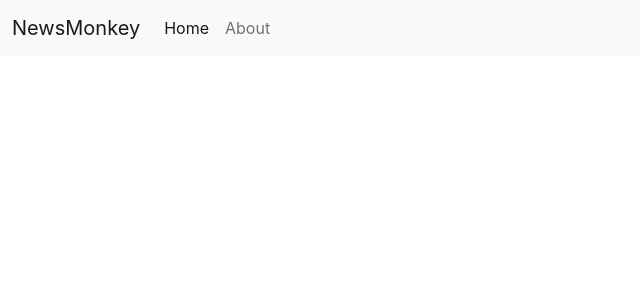
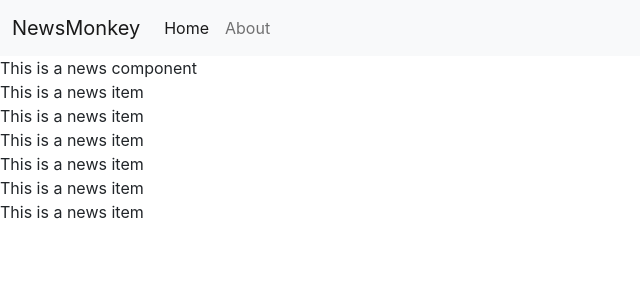
Before and after one commit to panditdhamdhere/Newsapp, a React (Create React App) app in the folder newsapp/: page / in a window 1280 px wide. Shown: the top 300 px of the page, without its empty margins (0-640 px from the left). Built offline with nearby package versions, Linux system fonts and the light colour scheme.

Commit message:
more component added

```diff
--- a/newsapp/src/App.js
+++ b/newsapp/src/App.js
@@ -2,12 +2,14 @@
 
 import React, { Component } from 'react'
 import Navbar from './Components/Navbar';
+import News from './Components/News';
 
 export default class App extends Component {
   render() {
     return (
       <div>
       <Navbar/>
+      <News/>
       </div>
     )
   }
--- a/newsapp/src/Components/Navbar.js
+++ b/newsapp/src/Components/Navbar.js
@@ -9,19 +9,19 @@
     render() {
         return (
             <div>
-                <nav class="navbar navbar-expand-lg bg-light">
-                    <div class="container-fluid">
-                        <a class="navbar-brand" href="#">NewsMonkey</a>
-                        <button class="navbar-toggler" type="button" data-bs-toggle="collapse" data-bs-target="#navbarSupportedContent" aria-controls="navbarSupportedContent" aria-expanded="false" aria-label="Toggle navigation">
-                            <span class="navbar-toggler-icon"></span>
+                <nav className="navbar navbar-expand-lg bg-light">
+                    <div className="container-fluid">
+                        <a className="navbar-brand" href="#">NewsMonkey</a>
+                        <button className="navbar-toggler" type="button" data-bs-toggle="collapse" data-bs-target="#navbarSupportedContent" aria-controls="navbarSupportedContent" aria-expanded="false" aria-label="Toggle navigation">
+                            <span className="navbar-toggler-icon"></span>
                         </button>
-                        <div class="collapse navbar-collapse" id="navbarSupportedContent">
-                            <ul class="navbar-nav me-auto mb-2 mb-lg-0">
-                                <li class="nav-item">
-                                    <a class="nav-link active" aria-current="page" href="#">Home</a>
+                        <div className="collapse navbar-collapse" id="navbarSupportedContent">
+                            <ul className="navbar-nav me-auto mb-2 mb-lg-0">
+                                <li className="nav-item">
+                                    <a className="nav-link active" aria-current="page" href="/">Home</a>
                                 </li>
-                                <li class="nav-item">
-                                    <a class="nav-link" href="/about">About</a>
+                                <li className="nav-item">
+                                    <a className="nav-link" href="/about">About</a>
                                 </li>
                             </ul>
                         </div>
--- /dev/null
+++ b/newsapp/src/Components/News.js
@@ -0,0 +1,20 @@
+import React, { Component } from 'react'
+import Newsitem from './Newsitem'
+
+export class News extends Component {
+  render() {
+    return (
+      <div>
+        This is a news component
+        <Newsitem/>
+        <Newsitem/>
+        <Newsitem/>
+        <Newsitem/>
+        <Newsitem/>
+        <Newsitem/>
+      </div>
+    )
+  }
+}
+
+export default News
--- /dev/null
+++ b/newsapp/src/Components/Newsitem.js
@@ -0,0 +1,13 @@
+import React, { Component } from 'react'
+
+export class Newsitem extends Component {
+  render() {
+    return (
+      <div>
+        This is a news item
+      </div>
+    )
+  }
+}
+
+export default Newsitem
```
